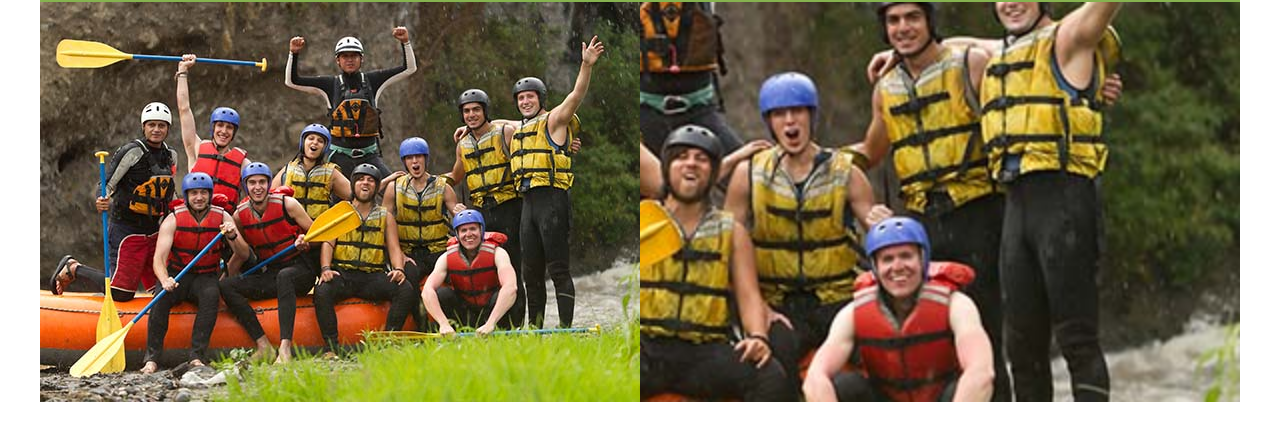
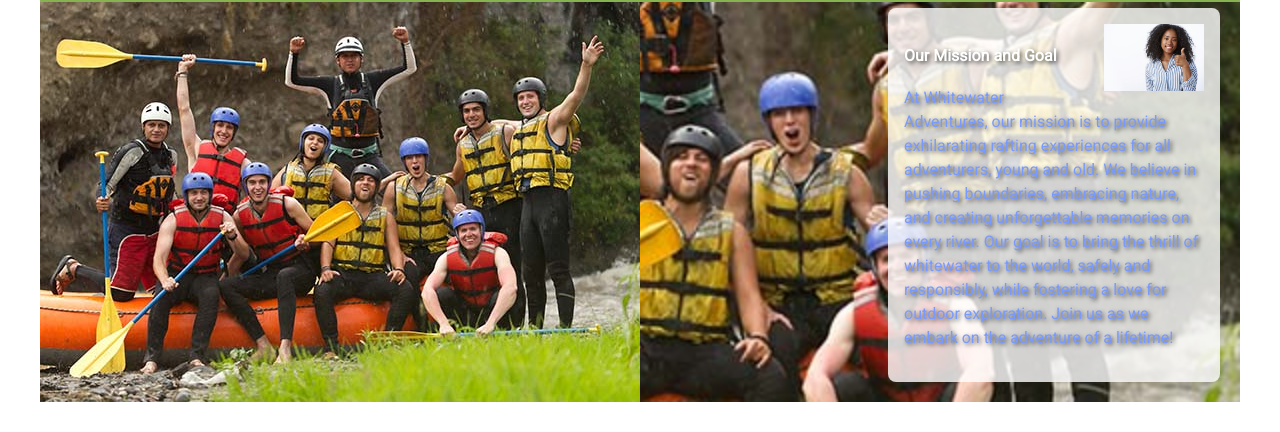
Before and after one commit to JonesAwuah/wdd130, a plain HTML site: page wwr/about.html in a window 1280 px wide. Shown: the part 104-536 px from the top of the page. Drawn offline with nearby package versions, Linux system fonts and the light colour scheme; files whose address does not match are found by name.

Commit message:
wwr/about.html wwr/styles/rafting.css

```diff
--- a/wwr/about.html
+++ b/wwr/about.html
@@ -41,13 +41,13 @@
   <div class="hero">
     <img src="images/hero.jpg" alt="hero image">
     <h1>Whitewater Rafting</h1>
-    <section>
+
     <article>
       <img src="images/happy-client.jpg" alt="...">
       <h4>Our Mission and Goal</h4>
       <p>At Whitewater Adventures, our mission is to provide exhilarating rafting experiences for all adventurers, young and old. We believe in pushing boundaries, embracing nature, and creating unforgettable memories on every river. Our goal is to bring the thrill of whitewater to the world, safely and responsibly, while fostering a love for outdoor exploration. Join us as we embark on the adventure of a lifetime!</p>
     </article>
-  </section>
+
   </div>
   <section class="history">
     <h2>History</h2>
--- a/wwr/styles/rafting.css
+++ b/wwr/styles/rafting.css
@@ -121,7 +121,7 @@ header {
     text-align: center;
 }
 
-/*
+
 .hero article {
     position: absolute;
     bottom: 20px;
@@ -138,36 +138,9 @@ header {
     height: auto;
     margin-left: 1rem;
 }
-*/
-.hero article {
-    display: flex; /* Enables horizontal layout */
-    align-items: center; /* Aligns items vertically */
-    justify-content: space-between; /* Ensures space between image and text */
-    margin-top: 20px;
-}
-
-.hero article img {
-    width: 150px;
-    height: auto;
-    border-radius: 8px;
-    margin-left: 20px;
-}
-
-.hero article .content {
-    max-width: 70%;
-    text-align: left;
-}
-
-.hero article h4 {
-    margin: 0 0 10px;
-    font-size: 1.5rem;
-    color: var(--secondary-color);
-}
-
-.hero article p {
+.hero article p{
     font-size: 1rem;
     line-height: 1.5;
-    color: #333; /* Text color */
 }
 
 .history {
```
